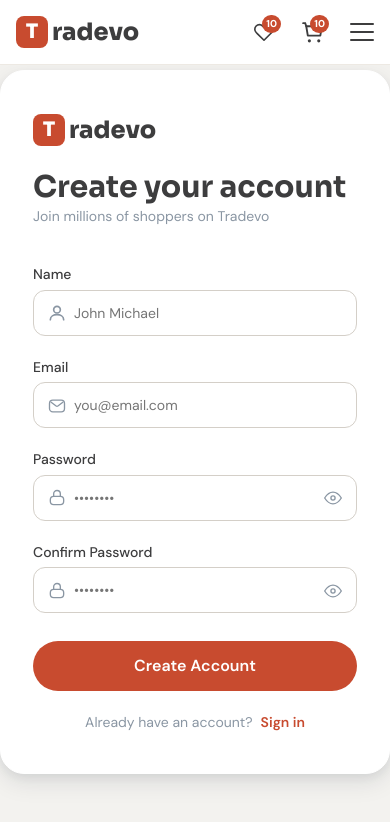
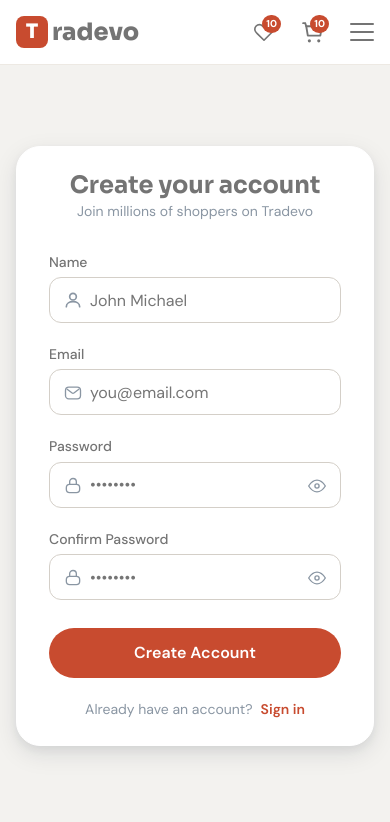
Before and after one commit to icecolddeveloper/tradevo, a React (Vite) app in the folder frontend/: page /register in a window 390 px wide. Shown: the top 822 px of the page. Built offline with nearby package versions, Linux system fonts and the light colour scheme.

Commit message:
commit work

```diff
--- a/frontend/src/components/layouts/Navbar/MobileMenu/MobileMenu.module.css
+++ b/frontend/src/components/layouts/Navbar/MobileMenu/MobileMenu.module.css
@@ -97,6 +97,50 @@
 }
 
 /* ── Auth buttons ────────────────────────────────────────────── */
+.drawer__auth__btns {
+  display: flex;
+  gap: var(--space-3);
+  padding: var(--space-5) var(--space-6);
+  padding-bottom: 1px solid var(--color-border-light);
+}
+
+.drawer__btn_primary {
+  flex: 1;
+  display: flex;
+  align-items: center;
+  justify-content: center;
+  background: var(--color-brand-primary);
+  color: #fff;
+  padding: var(--space-3);
+  font-size: var(--text-sm);
+  font-weight: var(--weight-semibold);
+  border-radius: var(--radius-full);
+  text-decoration: none;
+  transition: background var(--transition-fast);
+}
+
+.drawer__btn_primary:hover {
+  background: var(--color-brand-primary-hover);
+}
+
+.drawer__btn_ghost {
+  flex: 1;
+  display: flex;
+  align-items: center;
+  justify-content: center;
+  border: 1.5px solid var(--color-border-default);
+  color: var(--color-text-secondary);
+  padding: var(--space-3);
+    font-size: var(--text-sm);
+  font-weight: var(--weight-semibold);
+  border-radius: var(--radius-full);
+  text-decoration: none;
+  transition: background var(--transition-fast);
+}
+
+.drawer__btn_primary:hover {
+  background: var(--color-brand-primary-hover);
+}
 
 /* ── Nav links ───────────────────────────────────────────────── */
 .drawer__nav {
--- a/frontend/src/pages/Login/Login.jsx
+++ b/frontend/src/pages/Login/Login.jsx
@@ -18,9 +18,6 @@ function Login() {
   return (
     <div className={styles.page__container}>
       <div className={styles.card}>
-        {/* Logo */}
-        <Logo />
-
         {/* Title + Sub */}
         <div className={styles.card__header}>
           <div className={styles.title}>Welcome back</div>
--- a/frontend/src/pages/Login/Login.module.css
+++ b/frontend/src/pages/Login/Login.module.css
@@ -12,7 +12,7 @@
   display: flex;
   flex-direction: column;
   background: var(--color-bg-surface);
-  padding: var(--space-10) var(--space-8);
+  padding: var(--space-6) var(--space-8);
   border: 1px solid var(--color-bg-surface);
   border-radius: var(--radius-2xl);
   width: 100%;
@@ -30,13 +30,15 @@
 
 .card__header {
   display: flex;
+  align-items: center;
   flex-direction: column;
+  justify-content: center;
   margin-bottom: 1rem;
 }
 
 .title {
   font-family: var(--font-display);
-  font-size: var(--text-2xl);
+  font-size: var(--text-xl);
   font-weight: var(--weight-bold);
 }
 
@@ -78,7 +80,7 @@
   padding: 0 var(--space-10);
   border: 1.5px solid var(--color-border-default);
   border-radius: var(--radius-lg);
-  font-size: var(--text-sm);
+  font-size: 16px;
   color: var(--color-text-primary);
   outline: none;
   transition:
--- a/frontend/src/pages/Register/FieldWrapper.module.css
+++ b/frontend/src/pages/Register/FieldWrapper.module.css
@@ -24,7 +24,7 @@
   padding: 0 var(--space-10);
   border: 1.5px solid var(--color-border-default);
   border-radius: var(--radius-lg);
-  font-size: var(--text-sm);
+  font-size: 16px;
   color: var(--color-text-primary);
   outline: none;
   transition:
--- a/frontend/src/pages/Register/Register.jsx
+++ b/frontend/src/pages/Register/Register.jsx
@@ -22,9 +22,6 @@ function Register() {
   return (
     <div className={styles.page__container}>
       <div className={styles.card}>
-        {/* Logo */}
-        <Logo />
-
         {/* Title + Sub */}
         <div className={styles.card__header}>
           <h1 className={styles.title}>Create your account</h1>
--- a/frontend/src/pages/Register/Register.module.css
+++ b/frontend/src/pages/Register/Register.module.css
@@ -12,24 +12,33 @@
   display: flex;
   flex-direction: column;
   background-color: var(--color-bg-surface);
-  padding: var(--space-10) var(--space-8);
+  padding: var(--space-6) var(--space-8);
   border: 1px solid var(--color-bg-surface);
   border-radius: var(--radius-2xl);
   width: 100%;
   max-width: 440px;
-  gap: var(--space-5);
+  gap: var(--space-3);
   box-shadow: var(--shadow-lg);
+}
+
+@media (max-width: 1020px) {
+  .card {
+    margin: 3rem 1rem 0;
+    overflow-y: hidden;
+  }
 }
 
 .card__header {
   display: flex;
+  align-items: center;
   flex-direction: column;
+  justify-content: center;
   margin-bottom: 1rem;
 }
 
 .title {
   font-family: var(--font-display);
-  font-size: var(--text-2xl);
+  font-size: var(--text-xl);
   font-weight: var(--weight-bold);
 }
 
--- a/frontend/src/styles/tokens.css
+++ b/frontend/src/styles/tokens.css
@@ -23,7 +23,7 @@
   --color-bg-inverse: #1a3a5c;          /* Dark sections */
 
   /* Text Colors */
-  --color-text-primary: #3d3d3e;
+  --color-text-primary: #747474;
   --color-text-secondary: #4a5568;      /* Supporting text */
   --color-text-muted: #8a96a3;          /* Placeholder, metadata */
   --color-text-inverse: #ffffff;        /* Text on dark backgrounds */
--- a/frontend/src/ui/PasswordInput/PasswordInput.module.css
+++ b/frontend/src/ui/PasswordInput/PasswordInput.module.css
@@ -12,7 +12,7 @@
   padding: 0 var(--space-10);
   border: 1.5px solid var(--color-border-default);
   border-radius: var(--radius-lg);
-  font-size: var(--text-sm);
+  font-size: 16px;
   color: var(--color-text-primary);
   outline: none;
   transition:
```
